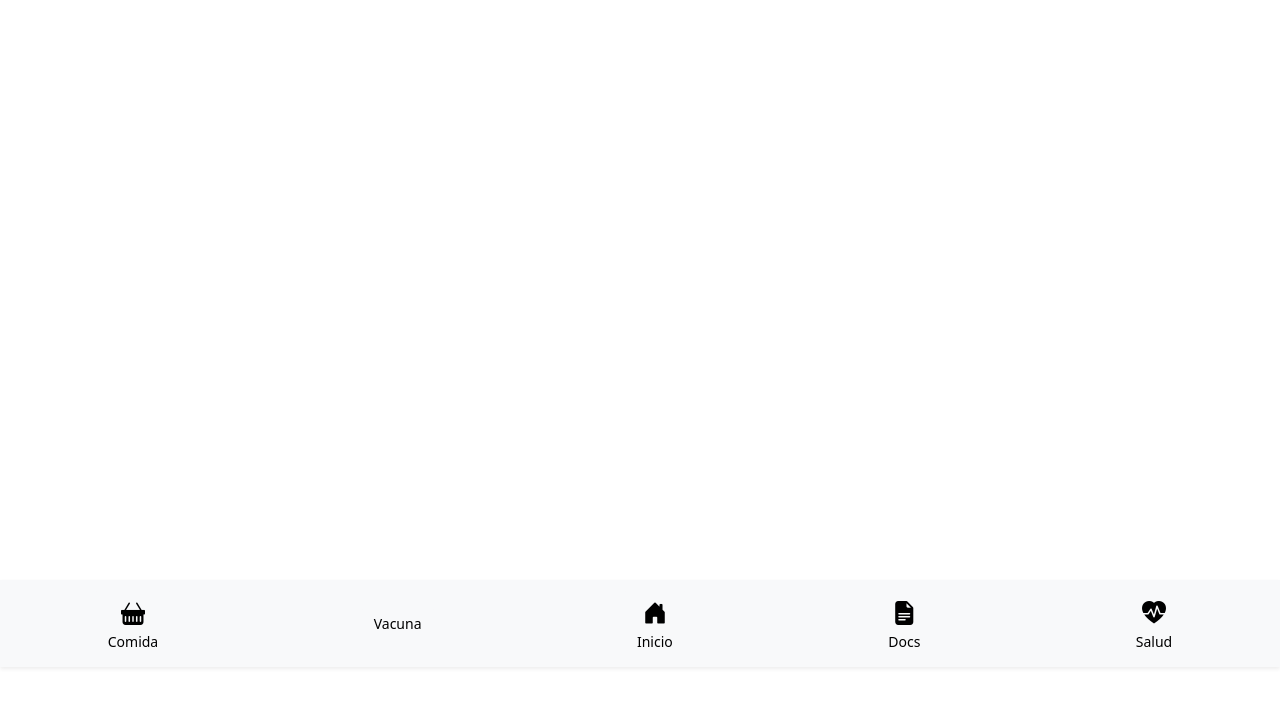
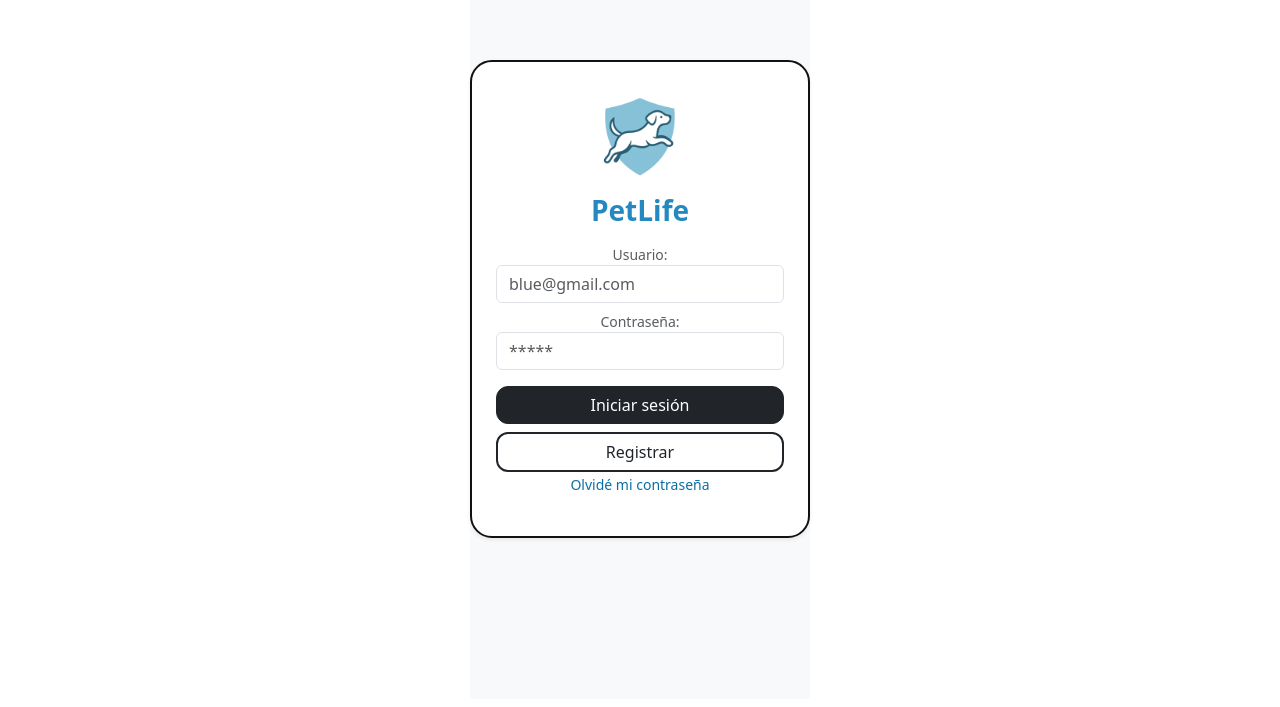
Before and after one commit to SPTomas/PetLife, a React (Vite) app in the folder frontend/: page /login in a window 1280 px wide. Shown: the part 133-840 px from the top of the page. Before the commit the page ends 800 px from the top, so only its background shows below. Built offline with nearby package versions, Linux system fonts and the light colour scheme.

Commit message:
Front de login

```diff
--- a/frontend/src/App.jsx
+++ b/frontend/src/App.jsx
@@ -4,14 +4,26 @@ import "bootstrap/dist/css/bootstrap.min.css";
 import "bootstrap-icons/font/bootstrap-icons.css";
 
 import Footer from './components/Footer.jsx';
+import Login from './components/Login.jsx';
+
 import './App.css'
+
 
 function App() {
 
   return (
     <>
       <BrowserRouter>
-        <Footer></Footer>
+
+
+        <Routes>
+          <Route path="/login" element={<Login/>} />
+          <Route path="/" element={<Navigate to="/login" replace />} />
+          <Route path="*" element={<div className="p-4">404 - No encontrado</div>}/>
+
+        </Routes>
+
+        {/* <Footer></Footer> */}
       </BrowserRouter>
 
     </>
--- a/frontend/src/components/Footer.jsx
+++ b/frontend/src/components/Footer.jsx
@@ -12,7 +12,7 @@ export default function Footer() {
 
         {/* Icono vacuna */}
         <button className="btn btn-light d-flex flex-column align-items-center">
-          <i className="bi bi-syringe fs-4"></i>
+          <i className="bi bi-bandaid fs-4"></i>
           <small>Vacuna</small>
         </button>
 
--- /dev/null
+++ b/frontend/src/components/Login.jsx
@@ -0,0 +1,93 @@
+import { useState } from "react";
+
+export default function Login() {
+  const [form, setForm] = useState({ email: "", password: "" });
+
+  const handleChange = (e) => {
+    const { name, value } = e.target;
+    setForm((f) => ({ ...f, [name]: value }));
+  };
+
+  const handleSubmit = (e) => {
+    e.preventDefault();
+    console.log("Login submit:", form);
+  };
+
+  return (
+    <div className="min-vh-100 d-flex align-items-center justify-content-center bg-light">
+      <div
+        className="bg-white p-4 shadow-sm"
+        style={{ width: 340, borderRadius: "22px", border: "2px solid #111" }}
+      >
+        {/* Logo */}
+        <div className="text-center mb-3">
+          <img
+            src="/imagenes/LogoPetLife.png"
+            alt="PetLife"
+            style={{ width: 100, height: "auto", objectFit: "contain" }}
+          />
+          <h3 className="mt-2 mb-0 fw-semibold" style={{ color: "#2389c0ff" }}>
+            PetLife
+          </h3>
+        </div>
+
+        {/* Form */}
+        <form onSubmit={handleSubmit}>
+          <div className="mb-2">
+            <small className="text-muted d-block">Usuario:</small>
+            <input
+              type="email"
+              className="form-control"
+              name="email"
+              placeholder="blue@gmail.com"
+              value={form.email}
+              onChange={handleChange}
+              required
+            />
+          </div>
+
+          <div className="mb-3">
+            <small className="text-muted d-block">Contraseña:</small>
+            <input
+              type="password"
+              className="form-control"
+              name="password"
+              placeholder="*****"
+              value={form.password}
+              onChange={handleChange}
+              required
+            />
+          </div>
+
+          {/* Iniciar sesión */}
+          <button
+            type="submit"
+            className="btn btn-dark w-100 mb-2"
+            style={{ borderRadius: 12 }}
+          >
+            Iniciar sesión
+          </button>
+
+          {/* Registrar */}
+          <button
+            type="button"
+            className="btn btn-outline-dark w-100"
+            style={{ borderWidth: 2, borderRadius: 12 }}
+          >
+            Registrar
+          </button>
+
+        {/* Link "Olvidé mi contraseña" */}
+          <div className="text-center mb-3">
+            <a
+              href="#"
+              style={{ color: "#0b6fa4", textDecoration: "none", fontSize: 14 }}
+            >
+              Olvidé mi contraseña
+            </a>
+          </div>
+        </form>
+      </div>
+    </div>
+  );
+}
```
Also changed, not shown: frontend/public/imagenes/LogoPetLife.png (added), frontend/public/imagenes/LogoPetLifeFondo.png (added).
